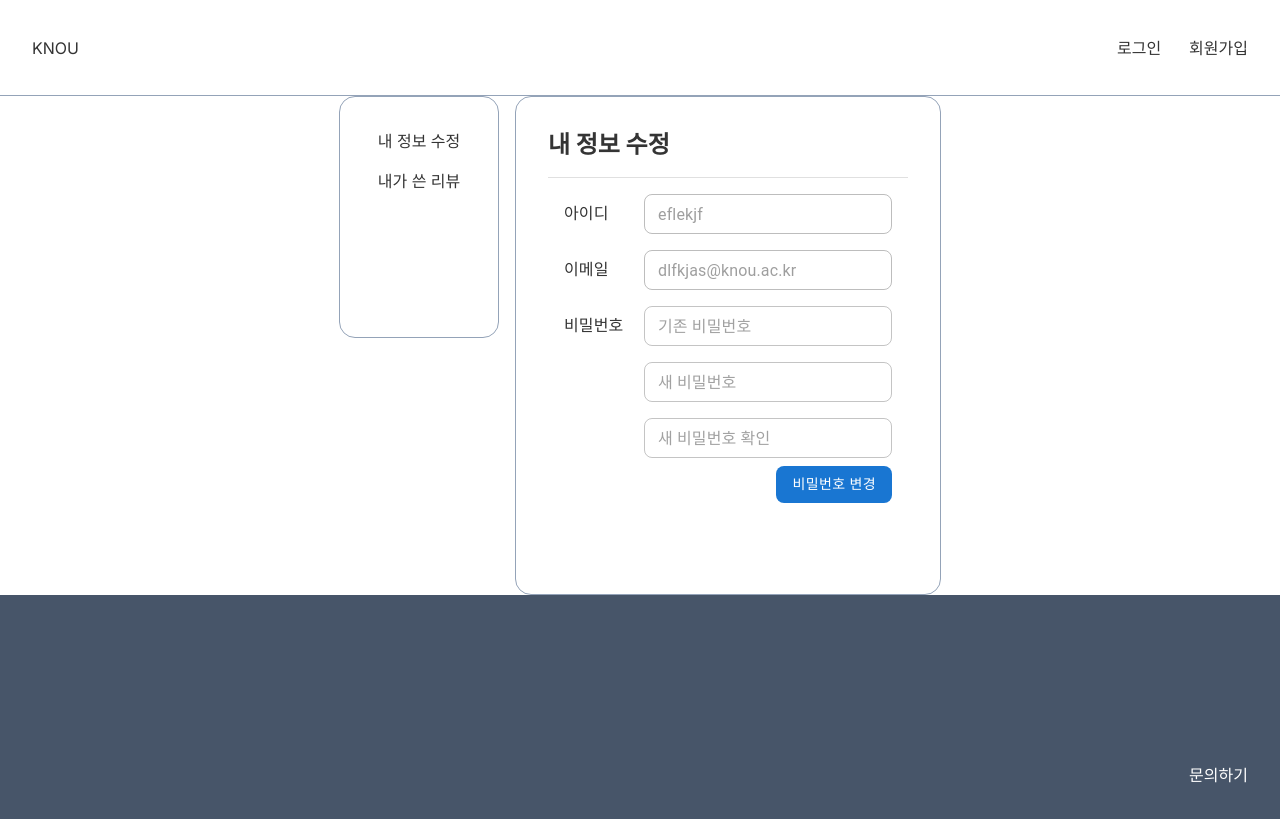
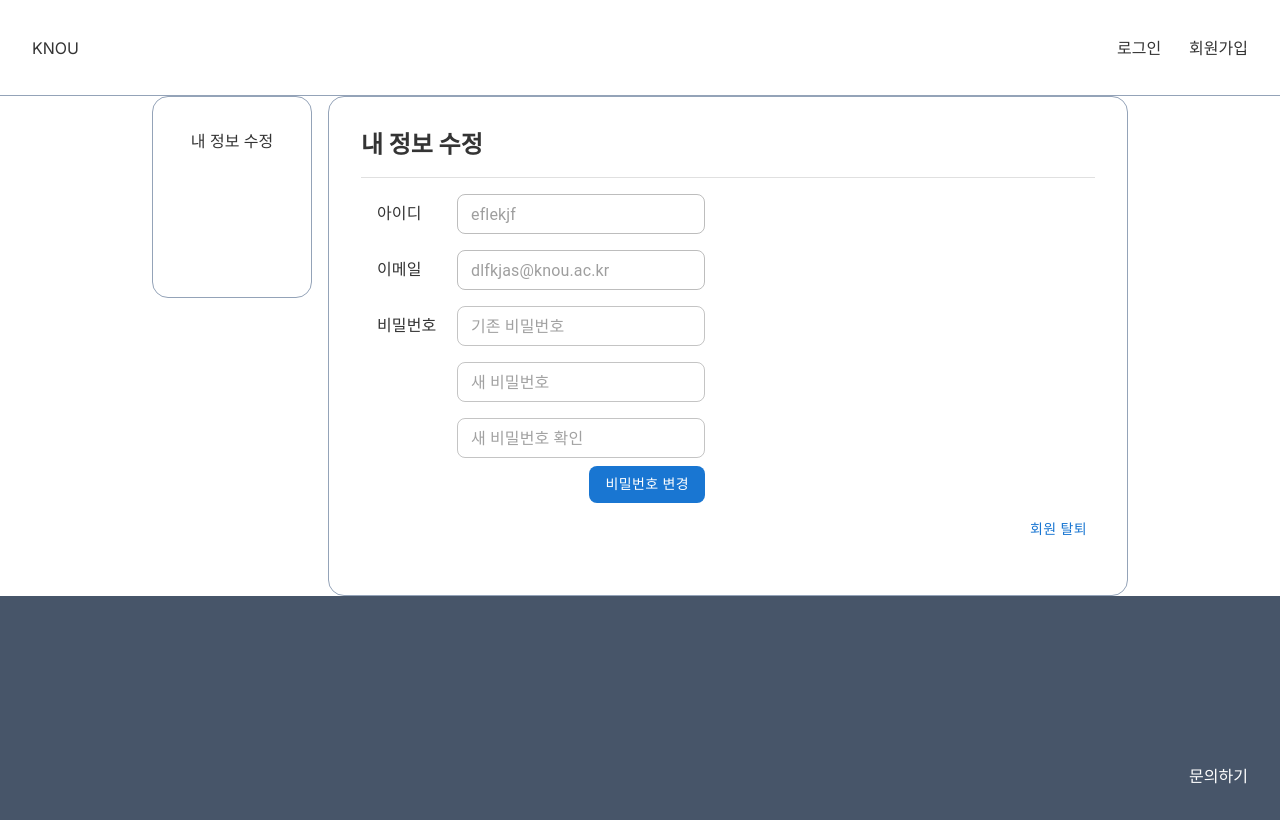
Before and after one commit to knou-course-review/frontend, a Next.js app: page /account in a window 1280 px wide. Built offline with nearby package versions, Linux system fonts and the light colour scheme; no server answers.

Commit message:
refactor: 마이페이지 컨텐츠의 최소 사이즈 개선

```diff
--- a/src/app/account/page.tsx
+++ b/src/app/account/page.tsx
@@ -3,7 +3,7 @@ import { Divider } from "@mui/material";
 
 export default function MyAccount() {
   return (
-    <div className="p-8 rounded-2xl border bg-white border-slate-400 dark:border-slate-500">
+    <div className="lg:min-w-[800px] min-h-[500px] p-8 rounded-2xl border bg-white border-slate-400 dark:border-slate-500">
       <h1 className="text-2xl font-bold">내 정보 수정</h1>
       <Divider sx={{ padding: "0.5rem" }} />
       <AccountInfoForm />
--- a/src/components/account/AccountInfoForm.tsx
+++ b/src/components/account/AccountInfoForm.tsx
@@ -6,8 +6,8 @@ import { useState } from "react";
 export default function AccountInfoForm() {
   const [isExpanded, setIsExpanded] = useState(false);
   return (
-    <div className="flex flex-col min-h-96">
-      <List>
+    <div className="flex flex-col justify-between">
+      <List sx={{ width: "fit-content" }}>
         <ListItem>
           <ListItemText sx={{ width: "5rem" }}>아이디</ListItemText>
           <TextField value={"eflekjf"} size="small" disabled />
@@ -36,6 +36,9 @@ export default function AccountInfoForm() {
           </div>
         </form>
       </List>
+      <Button className="self-end text-rose-600" disableElevation>
+        회원 탈퇴
+      </Button>
     </div>
   );
 }
--- a/src/components/account/MyAccountMenu.tsx
+++ b/src/components/account/MyAccountMenu.tsx
@@ -6,9 +6,6 @@ export default function MyAccountMenu() {
       <li>
         <Link href="/account">내 정보 수정</Link>
       </li>
-      <li>
-        <Link href="/account/reviews">내가 쓴 리뷰</Link>
-      </li>
     </div>
   );
 }
```
